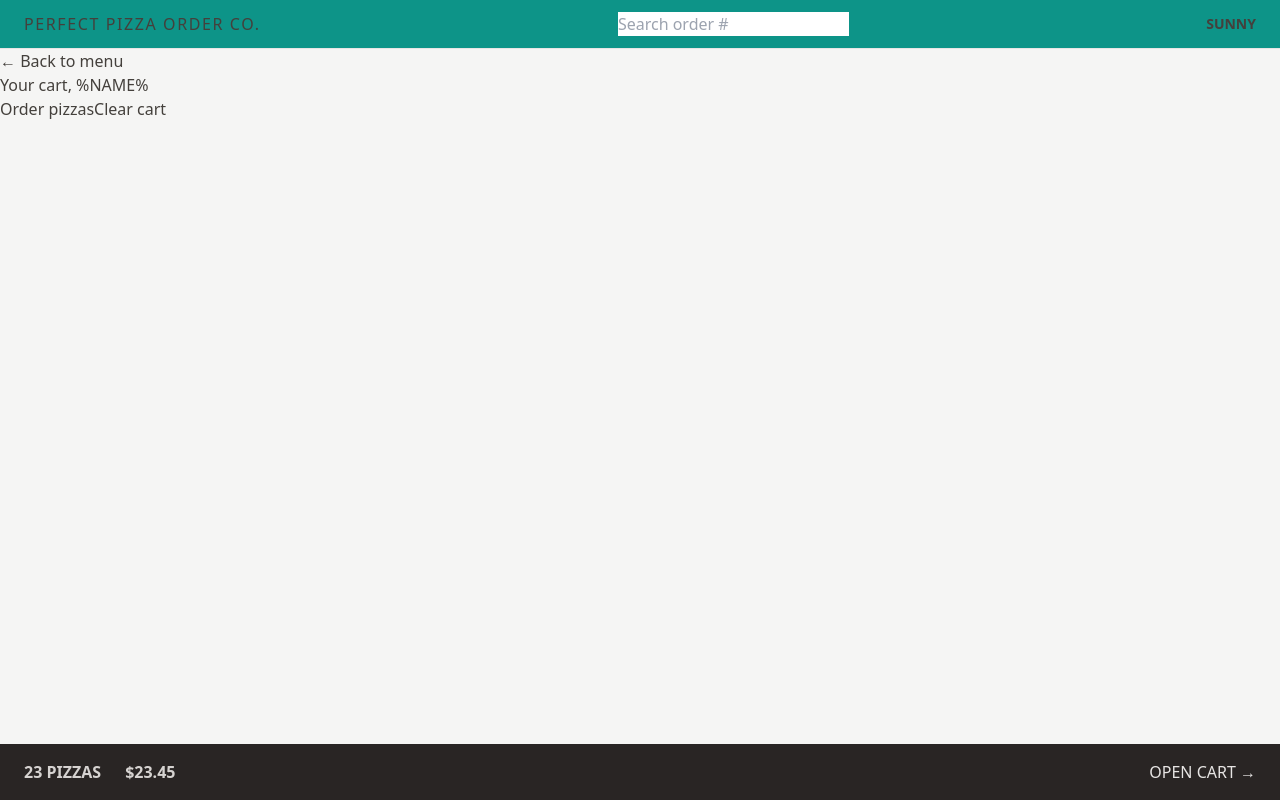
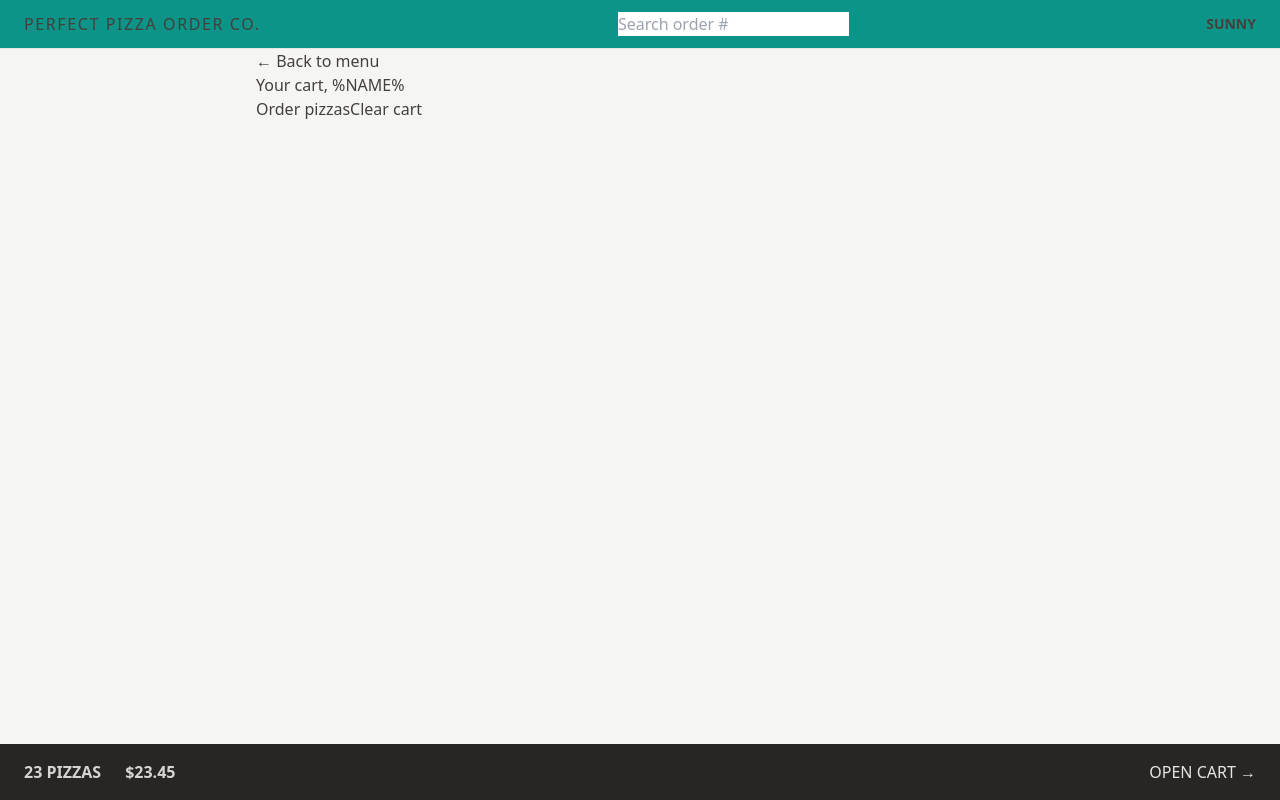
Before and after one commit to SunpreetSandhu/order-app, a React (Vite) app: page /cart in a window 1280 px wide. Built offline with nearby package versions, Linux system fonts and the light colour scheme.

Commit message:
added css grid to main element

```diff
--- a/src/ui/AppLayout.jsx
+++ b/src/ui/AppLayout.jsx
@@ -10,12 +10,14 @@ function AppLayout() {
     <div className="grid h-screen grid-rows-[auto_1fr_auto]">
       {isLoading && <Loader />}
       <Header />
-      <main>
-        {/* This is to display child routes
+      <div className="overflow-scroll">
+        <main className="mx-auto max-w-3xl">
+          {/* This is to display child routes
         when they are navigated to like /, /menu, etc from appjsx
         */}
-        <Outlet />
-      </main>
+          <Outlet />
+        </main>
+      </div>
       <CartOverview />
     </div>
   );
```
